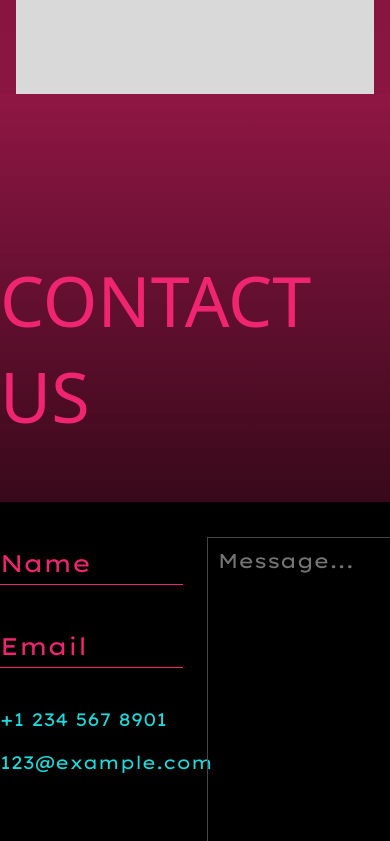
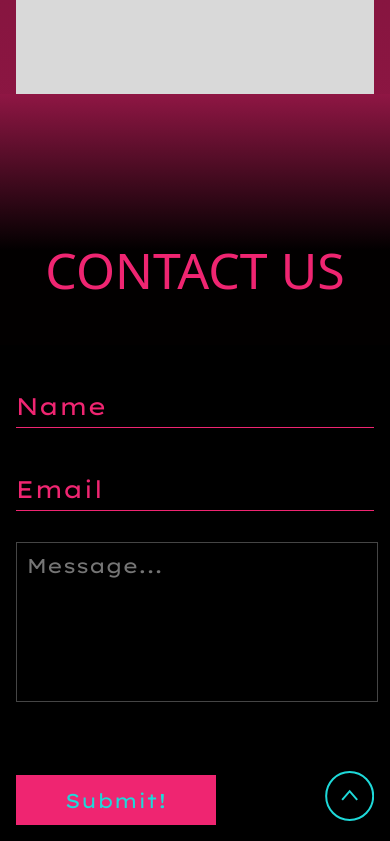
Before and after one commit to Zaransoftline/rendava, a plain HTML site: page public/index.html in a window 390 px wide. Shown: the part 7383-8224 px from the top of the page. Drawn offline with nearby package versions, Linux system fonts and the light colour scheme; a web font is replaced by a local one.

Commit message:
made the contact section responsive

```diff
--- a/public/index.html
+++ b/public/index.html
@@ -167,11 +167,13 @@
                                 <label class="label" for="email">Email</label>
                             </div>
 
+
                             <div class="contact-info">
                                 <a class="contact-link" href="tell:11111111">+1 234 567 8901</a>
                                 <a class="contact-link" href="mailto:123@example.com">123@example.com</a>
                             </div>
                         </div>
+                        <textarea name="message" placeholder="Message..."></textarea>
 
                         <div class="buttons">
                             <button class="submit-btn" type="submit">Submit!</button>
@@ -180,10 +182,8 @@
                             </a>
                         </div>
                     </div>
-                    <div class="form-right">
-                        <textarea placeholder="Message..."></textarea>
-                    </div>
                 </form>
+
             </div>
         </section>
     </main>
@@ -201,6 +201,11 @@
                     <li><a class="footer-nav-link nav-link" href="#portfolio">Portfolio</a></li>
                     <li><a class="footer-nav-link nav-link" href="#contact">Contact Us</a></li>
                 </ul>
+
+                <div class="contact-info contact-info-2">
+                    <a class="contact-link" href="tell:11111111">+1 234 567 8901</a>
+                    <a class="contact-link" href="mailto:123@example.com">123@example.com</a>
+                </div>
             </nav>
 
             <div class="license">
--- a/public/style.css
+++ b/public/style.css
@@ -390,30 +390,25 @@ body {
 }
 
 .form {
-    width: 100%;
-    max-width: 900px;
+    width: 900px;
     height: 500px;
     background-color: #000;
     display: flex;
     align-items: center;
-    padding-inline: 2%;
-    gap: 2%;
+    padding-inline: 30px;
+    gap: 40px;
     padding-block: 30px;
     justify-content: space-between;
 }
 
 .form-left {
-    width: 47%;
+    width: 100%;
     height: 440px;
-    display: flex;
-    flex-direction: column;
-    justify-content: space-between;
+    display: grid;
+    grid-template-columns: repeat(2, 1fr);
+    grid-template-rows: repeat(3, 1fr);
+    column-gap: 20px;
     padding-top: 10px;
-}
-
-.form-right {
-    width: 47%;
-    height: 440px;
 }
 
 .input-container {
@@ -441,7 +436,7 @@ body {
 
 textarea {
     height: 100%;
-    width: 100%;
+    width: calc(100% - 10px);
     resize: none;
     background-color: transparent;
     border: 1px solid #454545;
@@ -451,12 +446,16 @@ textarea {
     font-family: "Lexend Giga", sans-serif;
     padding-top: 10px;
     padding-left: 10px;
+    grid-column: span 1;
+    grid-row: span 3;
 }
 
 .inputs {
     display: flex;
     flex-direction: column;
     row-gap: 40px;
+    grid-row: span 2;
+    grid-column: span 1;
 }
 
 .submit-btn {
@@ -544,7 +543,9 @@ textarea {
 .buttons {
     display: flex;
     justify-content: space-between;
-    align-items: center;
+    align-items: end;
+    grid-column: span 1;
+    grid-row: span 1;
 }
 
 .footer-nav-link {
@@ -569,6 +570,10 @@ textarea {
     max-width: 1280px;
     background-color: #000;
     margin-top: 40px;
+}
+
+.contact-info-2 {
+    display: none;
 }
 
 .license div {
@@ -652,6 +657,116 @@ textarea {
         height: 500px;
     }
 }
+
+
+@media (max-width: 980px) {
+    .form-right {
+        height: 90%;
+        width: 50%;
+    }
+
+    textarea {
+        width: calc(100% - 10px);
+    }
+
+    .footer {
+        height: 200px;
+    }
+
+    .form {
+        width: unset;
+    }
+
+    .contact {
+        height: 700px;
+        background: linear-gradient(180.00deg, rgba(239, 37, 113, 0.6),rgba(2, 0, 0, 1) 20%);
+    }
+}
+
+@media (max-width: 750px) {
+    .form {
+        width: 100%;
+        flex-direction: column;
+        height: auto; /* Adjust height to auto for better content fitting */
+    }
+
+    .contact {
+        overflow: hidden;
+        padding-bottom: 0;
+        background: linear-gradient(180deg, rgba(239, 37, 113, 0.6), rgba(2, 0, 0, 1) 20%);
+        height: auto; /* Adjust height to auto for better responsiveness */
+    }
+
+    .contact-content {
+        padding-inline: 4vw;
+    }
+
+    .contact-info {
+        display: none;
+    }
+
+    .contact-info-2 {
+        display: flex;
+        align-items: center;
+        margin-top: 20px;
+    }
+
+    .contact-link {
+        color: #EF2571;
+    }
+
+    .form-left {
+        width: 100%;
+        margin-bottom: 20px; /* Add margin for spacing */
+    }
+
+    .form-right {
+        width: 100%; /* Adjust width to 100% for full width on small screens */
+        height: auto; /* Adjust height to auto for better fitting */
+        margin-bottom: 20px; /* Add margin for spacing */
+    }
+
+    .footer {
+        height: auto; /* Set height to auto for better content fitting */
+        padding: 20px 0; /* Add padding for spacing */
+    }
+
+    textarea {
+        width: calc(100% - 10px);
+        order: 2;
+        margin-top: 10px; /* Add margin for spacing */
+    }
+
+    .inputs {
+        order: 1;
+        margin-bottom: 10px; /* Add margin for spacing */
+    }
+
+    .buttons {
+        order: 3;
+        margin-top: 10px; /* Add margin for spacing */
+    }
+
+    .inputs {
+        grid-column: span 2;
+        grid-row: span 1;
+    }
+
+    textarea {
+        grid-column: span 2;
+        grid-row: span 1;
+    }
+
+    .buttons {
+        grid-column: span 2;
+        grid-row:  span 1;
+    }
+
+    .contact-header {
+        font-size: 60px;
+    }
+}
+
 
 @media (max-width: 900px) {
     .footer-topbar {
@@ -796,6 +911,10 @@ textarea {
     .header {
         height: 900px;
     }
+
+    .contact-header {
+        font-size: 50px;
+    }
 }
 
 @media (max-width: 500px) {
```
